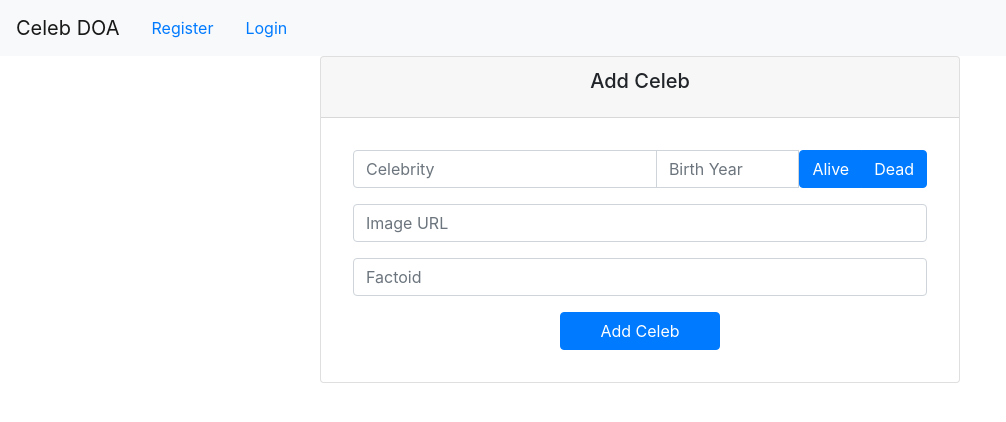
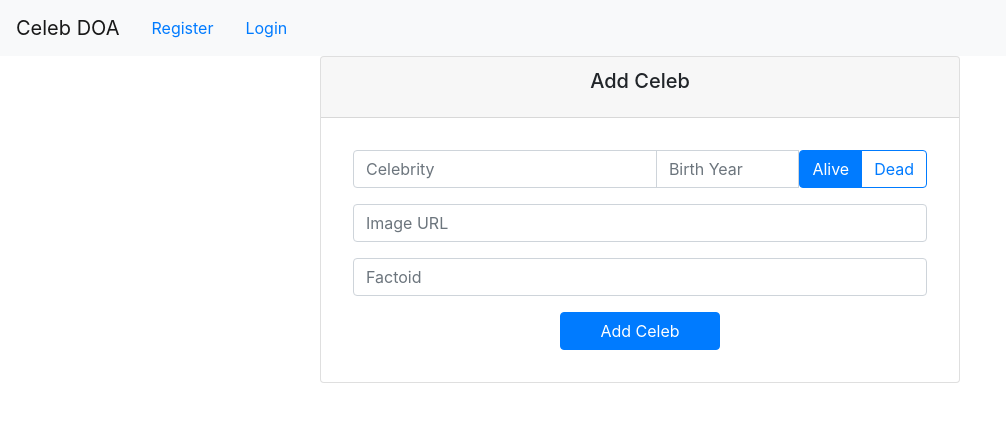
Before and after one commit to bw-celebrity-dead-or-alive-1/Front-end, a React (Create React App) app in the folder celebdoa/: page /admin in a window 1280 px wide. Shown: the top 422 px of the page, without its empty margins (0-1006 px from the left). Built offline with nearby package versions, Linux system fonts and the light colour scheme.

Commit message:
Button and form complete

```diff
--- a/celebdoa/src/components/Admin.js
+++ b/celebdoa/src/components/Admin.js
@@ -58,11 +58,11 @@ const Login = (props) => {
 					<InputGroup className="mb-3">
 						<FormControl style={{ minWidth: "50%" }} {...celebNameInput} placeholder="Celebrity" />
 						<FormControl {...dobInput} placeholder="Birth Year" style={{ maxWidth: "25%" }} />
-						<ToggleButtonGroup name="alivequestion">
-							<ToggleButton type="radio" name="alive" value={true} checked={alive === true} onClick={() => setAlive(true)} onChange={doAlive} defaultChecked >
+						<ToggleButtonGroup name="alivequestion" defaultValue={true}>
+							<ToggleButton type="radio" name="alive" value={true} checked={alive === true} onClick={() => setAlive(true)} onChange={doAlive} variant="outline-primary" >
 								Alive
 							</ToggleButton>
-							<ToggleButton type="radio" name="dead" value={false} checked={alive === false} onClick={() => setAlive(false)} onChange={doAlive}>
+							<ToggleButton type="radio" name="dead" value={false} checked={alive === false} onClick={() => setAlive(false)} onChange={doAlive} variant="outline-primary">
 								Dead
 							</ToggleButton>
 						</ToggleButtonGroup>
```
